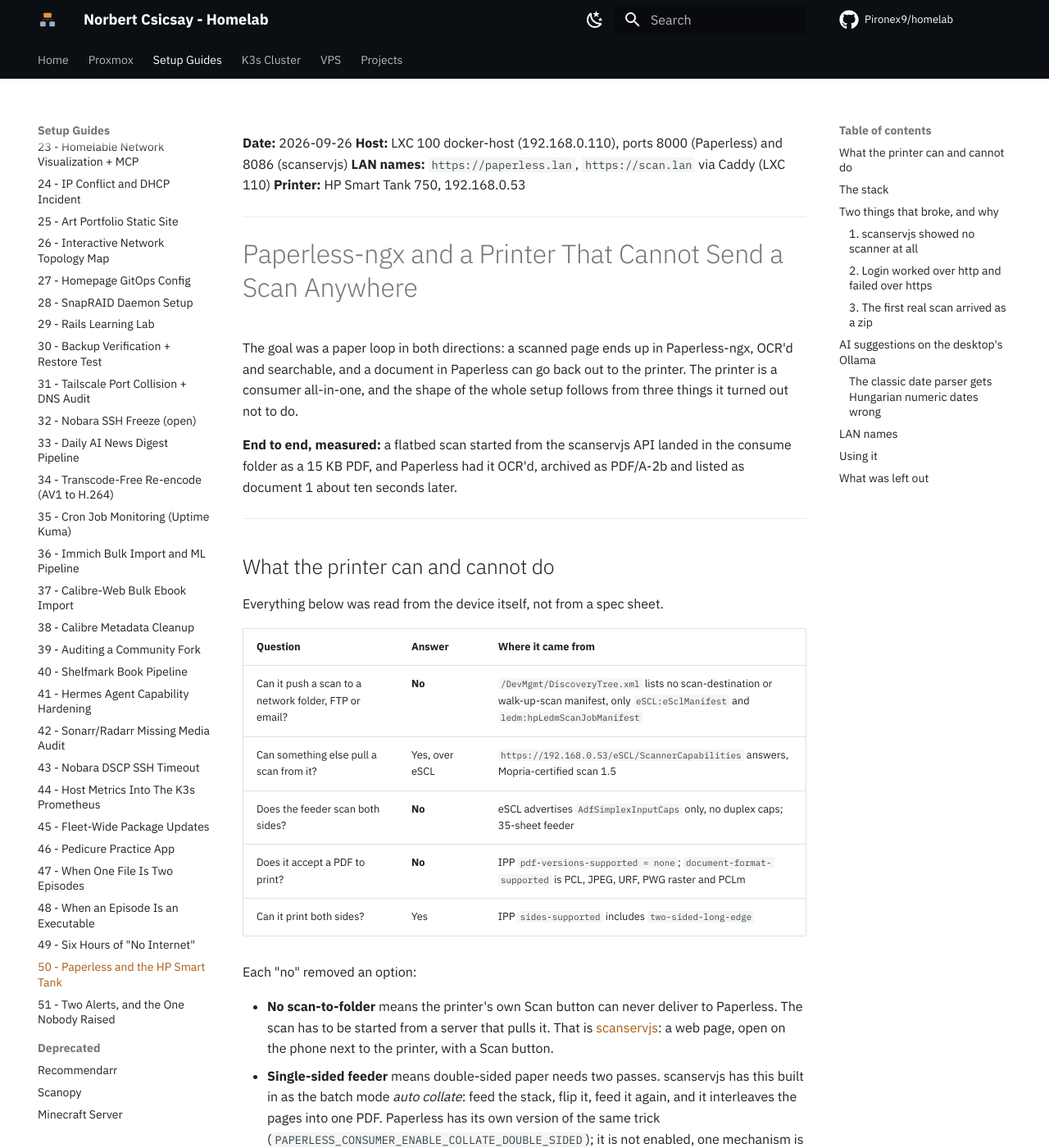
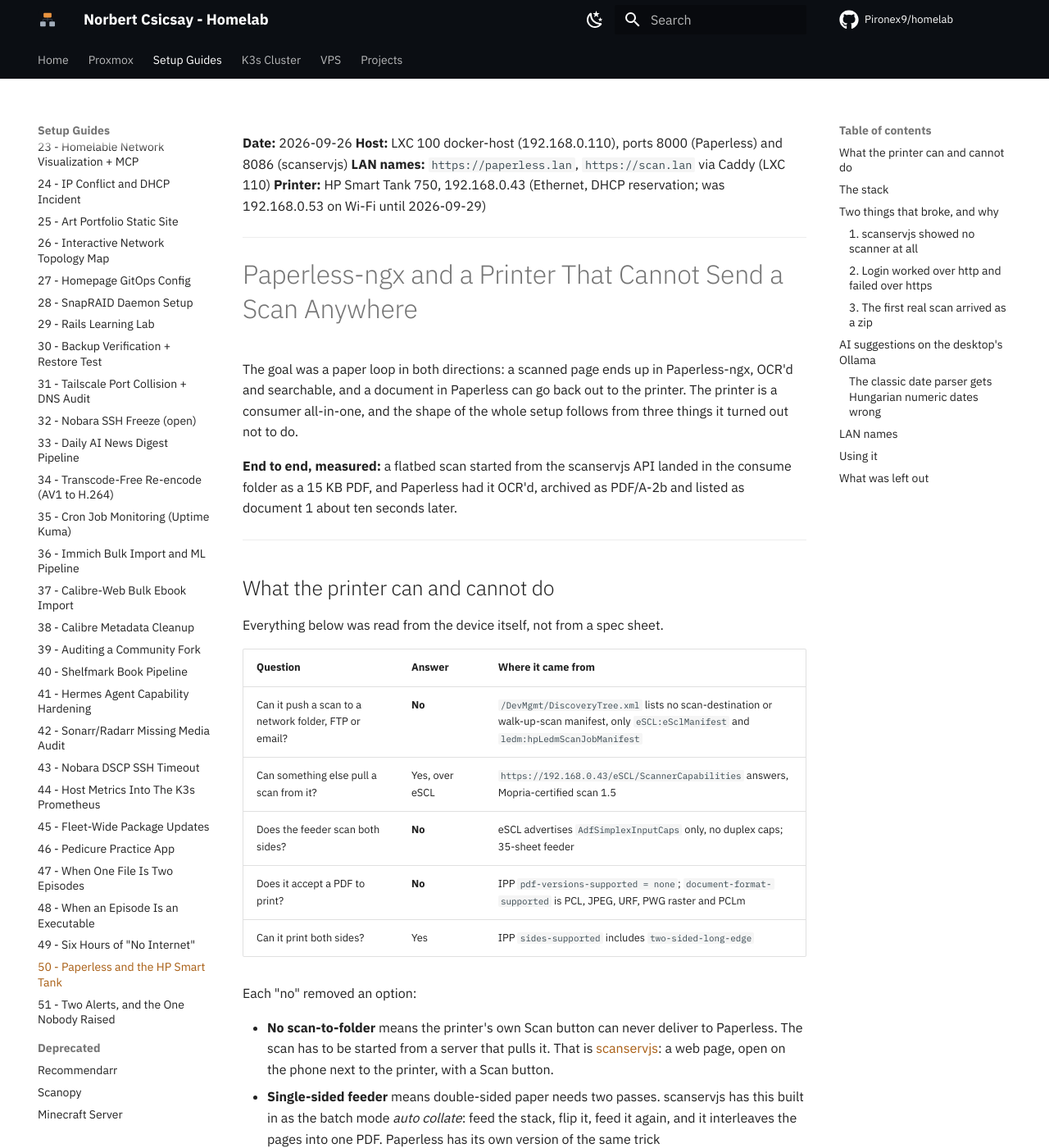
Before and after one commit to Pironex9/homelab, an MkDocs documentation site: the page built from docs/proxmox/50_Paperless_And_The_HP_Smart_Tank.md, in a window 1280 px wide and 1400 px high. Shown: the whole window at 82% size. Built offline with MkDocs 1.6.1 and Material for MkDocs 9.7.7, drawn with Linux system fonts in a browser that asks for light colours; comment, search, counter and statistics services are not loaded; some of the changed text lies outside the part shown.

Commit message:
docs(paperless): the printer is wired at 192.168.0.43 now

````diff
--- a/docs/proxmox/50_Paperless_And_The_HP_Smart_Tank.md
+++ b/docs/proxmox/50_Paperless_And_The_HP_Smart_Tank.md
@@ -1,7 +1,7 @@
 **Date:** 2026-09-26
 **Host:** LXC 100 docker-host (192.168.0.110), ports 8000 (Paperless) and 8086 (scanservjs)
 **LAN names:** `https://paperless.lan`, `https://scan.lan` via Caddy (LXC 110)
-**Printer:** HP Smart Tank 750, 192.168.0.53
+**Printer:** HP Smart Tank 750, 192.168.0.43 (Ethernet, DHCP reservation; was 192.168.0.53 on Wi-Fi until 2026-09-29)
 
 ---
 
@@ -25,7 +25,7 @@
 | Question | Answer | Where it came from |
 |---|---|---|
 | Can it push a scan to a network folder, FTP or email? | **No** | `/DevMgmt/DiscoveryTree.xml` lists no scan-destination or walk-up-scan manifest, only `eSCL:eSclManifest` and `ledm:hpLedmScanJobManifest` |
-| Can something else pull a scan from it? | Yes, over eSCL | `https://192.168.0.53/eSCL/ScannerCapabilities` answers, Mopria-certified scan 1.5 |
+| Can something else pull a scan from it? | Yes, over eSCL | `https://192.168.0.43/eSCL/ScannerCapabilities` answers, Mopria-certified scan 1.5 |
 | Does the feeder scan both sides? | **No** | eSCL advertises `AdfSimplexInputCaps` only, no duplex caps; 35-sheet feeder |
 | Does it accept a PDF to print? | **No** | IPP `pdf-versions-supported = none`; `document-format-supported` is PCL, JPEG, URF, PWG raster and PCLm |
 | Can it print both sides? | Yes | IPP `sides-supported` includes `two-sided-long-edge` |
@@ -95,7 +95,7 @@
 `[options]` the same config listed it immediately:
 
 ```
-device `airscan:e0:HP Smart Tank 750' is a eSCL HP Smart Tank 750 ip=192.168.0.53
+device `airscan:e0:HP Smart Tank 750' is a eSCL HP Smart Tank 750 ip=192.168.0.43
 ```
 
 The image cannot set that option from the environment: its entrypoint only does
````
